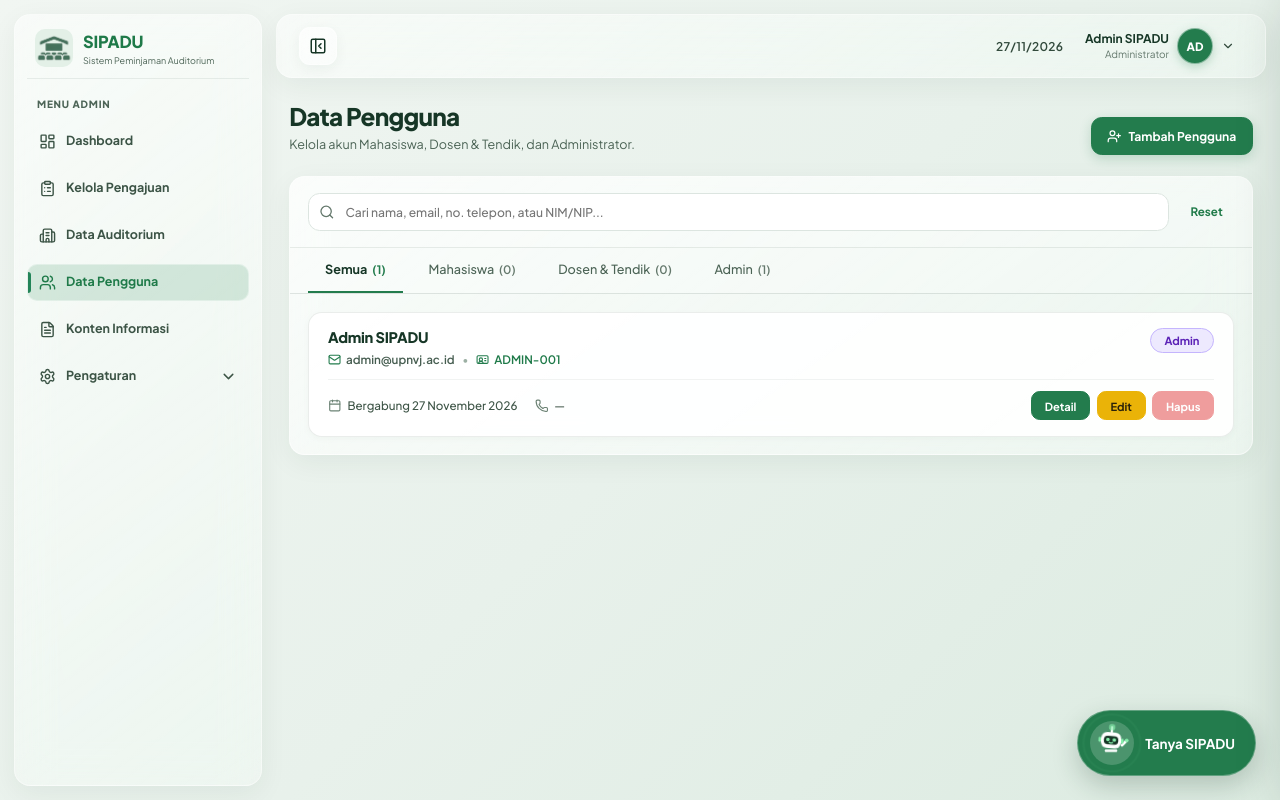
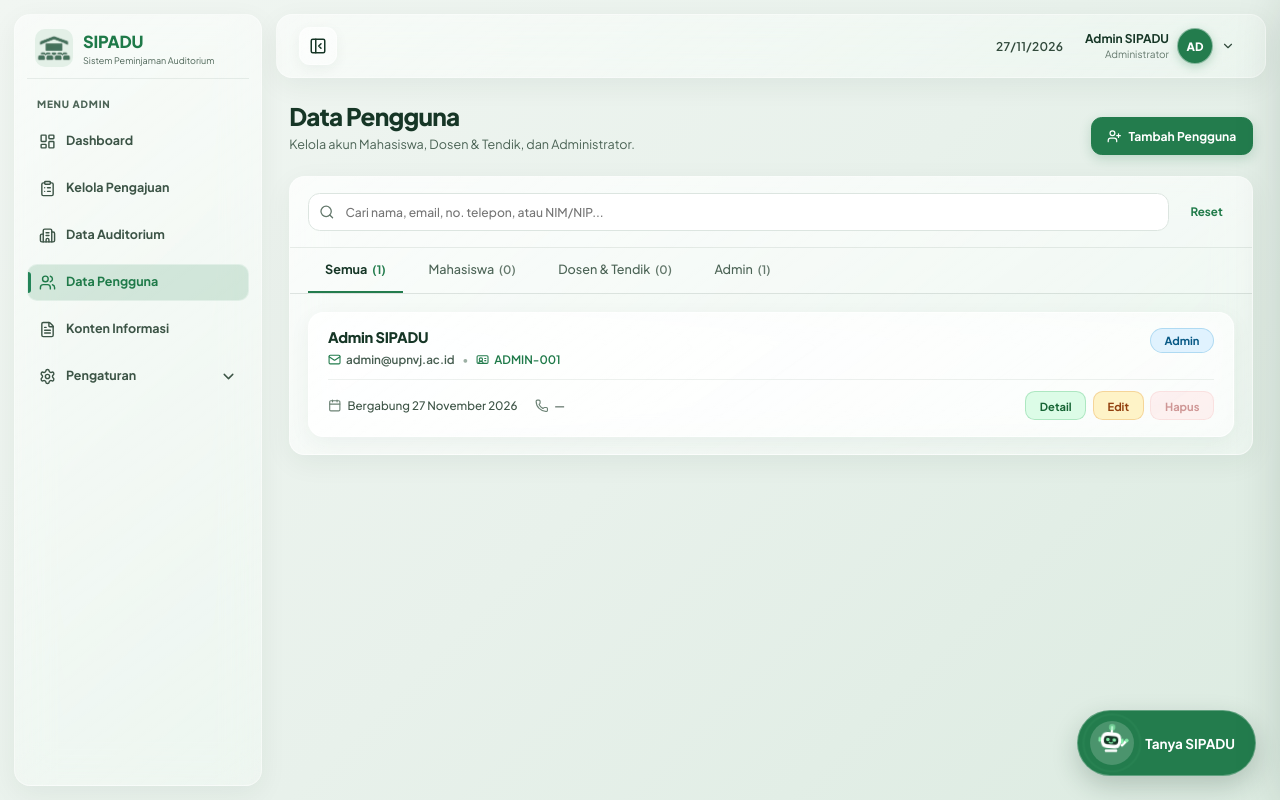
Before and after one commit to sekarpn/SIPADU, a Laravel app: page /admin/pengguna in a window 1280 px wide. Run offline with Laravel 12, Linux system fonts and the light colour scheme; a user stored in the database is signed in; data comes from the database, SQL or seed files in the repository; data that the repository does not hold is empty.

Commit message:
Fix tabel

```diff
--- a/resources/views/admin/users.blade.php
+++ b/resources/views/admin/users.blade.php
@@ -63,7 +63,7 @@
     line-height: 1.55;
 }
 
-/* TOMBOL CRUD */
+/* TOMBOL CRUD (SELARAS DENGAN DATA AUDITORIUM) */
 .user-page .up-btn {
     display: inline-flex;
     align-items: center;
@@ -107,44 +107,46 @@
     color: #fff !important;
 }
 
+/* TOMBOL DETAIL (HIJAU MINT SOFT) */
 .user-page .up-btn.detail {
-    background: #237c4d !important;
-    color: #fff !important;
-    border-color: #237c4d !important;
+    background: #dcfce7 !important;
+    color: #166534 !important;
+    border-color: rgba(22, 163, 74, .24) !important;
 }
 
 .user-page .up-btn.detail:hover {
-    background: #1b663f !important;
-    color: #fff !important;
+    background: #bbf7d0 !important;
+    color: #14532d !important;
 }
 
+/* TOMBOL EDIT (KUNING KREM SOFT SEPERTI DATA AUDITORIUM) */
 .user-page .up-btn.edit {
-    background: #eab308 !important;
-    color: #29220a !important;
-    border-color: #eab308 !important;
+    background: #fef3c7 !important;
+    color: #92400e !important;
+    border-color: rgba(217, 119, 6, .24) !important;
 }
 
 .user-page .up-btn.edit:hover {
-    background: #d99b06 !important;
-    color: #29220a !important;
+    background: #fde68a !important;
+    color: #78350f !important;
 }
 
+/* TOMBOL HAPUS (MERAH MUDA SOFT SEPERTI DATA AUDITORIUM) */
 .user-page .up-btn.danger {
-    background: #dc2626 !important;
-    color: #ffffff !important;
-    border-color: #dc2626 !important;
+    background: #fee2e2 !important;
+    color: #991b1b !important;
+    border-color: rgba(220, 38, 38, .22) !important;
 }
 
 .user-page .up-btn.danger:hover {
-    background: #b91c1c !important;
-    color: #ffffff !important;
-    border-color: #b91c1c !important;
+    background: #fecaca !important;
+    color: #7f1d1d !important;
 }
 
 .user-page .up-btn.danger:disabled {
-    background: #dc2626 !important;
-    color: #ffffff !important;
-    border-color: #dc2626 !important;
+    background: #fee2e2 !important;
+    color: #991b1b !important;
+    border-color: rgba(220, 38, 38, .18) !important;
     opacity: .45 !important;
     cursor: not-allowed;
     transform: none;
@@ -359,7 +361,7 @@
     font-weight: 700;
 }
 
-/* DAFTAR KARTU PENGGUNA (GAYA PROTOTYPE CARD) */
+/* DAFTAR KARTU PENGGUNA (SELARAS GLASS CARD DATA AUDITORIUM) */
 .user-page .user-feed-list {
     display: flex;
     flex-direction: column;
@@ -370,19 +372,21 @@
 .user-page .user-proto-card {
     display: block;
     padding: 16px 20px;
-    border-radius: 14px;
-    background: rgba(255, 255, 255, 0.92);
-    border: 1px solid rgba(22, 54, 38, 0.09);
-    box-shadow: 0 2px 8px rgba(22, 54, 38, 0.03);
+    border-radius: 16px;
+    background: linear-gradient(145deg, rgba(255, 255, 255, .78) 0%, rgba(255, 255, 255, .56) 100%);
+    backdrop-filter: blur(14px) saturate(140%);
+    -webkit-backdrop-filter: blur(14px) saturate(140%);
+    border: 1px solid rgba(255, 255, 255, .65);
+    box-shadow: 0 6px 22px rgba(22, 54, 38, .05);
     color: #163626;
     transition: background .18s ease, border-color .18s ease, transform .18s ease, box-shadow .18s ease;
 }
 
 .user-page .user-proto-card:hover {
-    background: #ffffff;
-    border-color: rgba(35, 124, 77, 0.34);
+    background: linear-gradient(145deg, rgba(255, 255, 255, .92) 0%, rgba(255, 255, 255, .75) 100%);
+    border-color: rgba(35, 124, 77, .32);
     transform: translateY(-2px);
-    box-shadow: 0 8px 20px rgba(22, 54, 38, 0.07);
+    box-shadow: 0 10px 26px rgba(22, 54, 38, .08);
 }
 
 .user-page .user-proto-top {
@@ -444,7 +448,7 @@
     color: #9cb0a4;
 }
 
-/* ROLE PILLS DI KANAN ATAS */
+/* ROLE PILLS DI KANAN ATAS (SELARAS BADGE "AKTIF" DATA AUDITORIUM) */
 .role-pill {
     display: inline-flex;
     align-items: center;
@@ -455,7 +459,7 @@
     font-weight: 700;
     background: #dcfce7;
     color: #166534;
-    border: 1px solid rgba(22, 163, 74, 0.25);
+    border: 1px solid rgba(22, 163, 74, .22);
     white-space: nowrap;
     flex-shrink: 0;
     line-height: 1.2;
@@ -464,19 +468,19 @@
 .role-pill.mahasiswa {
     background: #dcfce7;
     color: #166534;
-    border: 1px solid rgba(22, 163, 74, 0.25);
+    border: 1px solid rgba(22, 163, 74, .22);
 }
 
 .role-pill.admin {
-    background: #ede9fe;
-    color: #5b21b6;
-    border: 1px solid #c4b5fd;
+    background: #e0f2fe;
+    color: #075985;
+    border: 1px solid rgba(2, 132, 199, .22);
 }
 
 .role-pill.pegawai {
-    background: #dbeafe;
-    color: #1e40af;
-    border: 1px solid #93c5fd;
+    background: #fef3c7;
+    color: #92400e;
+    border: 1px solid rgba(217, 119, 6, .22);
 }
 
 /* BARIS BAWAH KARTU: META & TOMBOL AKSI */
@@ -487,7 +491,7 @@
     flex-wrap: wrap;
     gap: 12px;
     padding-top: 11px;
-    border-top: 1px solid rgba(22, 54, 38, 0.06);
+    border-top: 1px solid rgba(22, 54, 38, .07);
 }
 
 .user-page .user-meta-group {
@@ -524,9 +528,9 @@
 }
 
 .user-actions .up-btn {
-    padding: 7px 13px;
+    padding: 7px 14px;
     font-size: 11.5px;
-    border-radius: 9px;
+    border-radius: 10px;
 }
 
 .user-page .up-empty {
@@ -534,8 +538,8 @@
     text-align: center;
     color: var(--up-muted);
     font-size: 13px;
-    background: rgba(255, 255, 255, 0.55);
-    border: 1px dashed rgba(22, 54, 38, 0.16);
+    background: rgba(255, 255, 255, .55);
+    border: 1px dashed rgba(22, 54, 38, .16);
     border-radius: 14px;
 }
 
```
